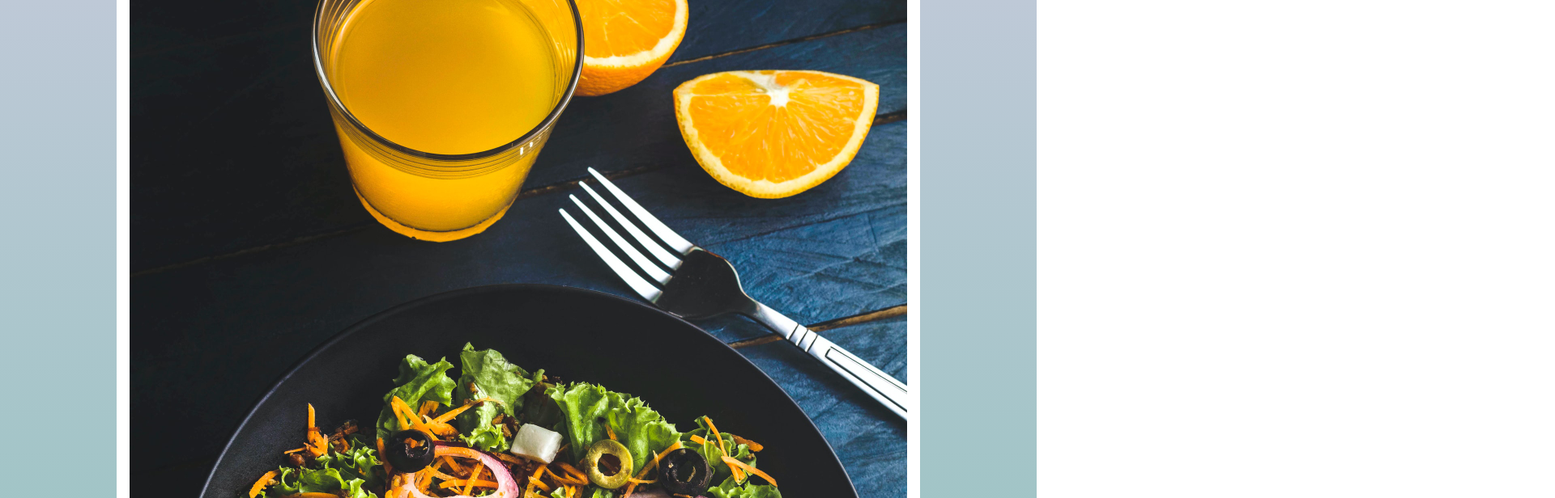
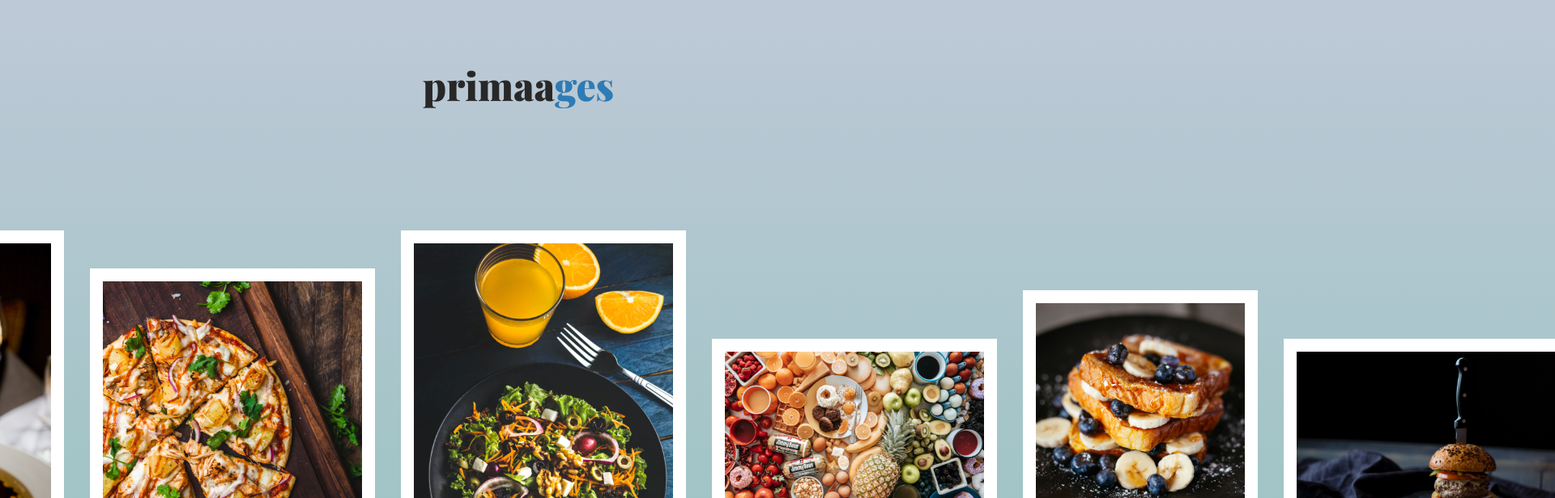
Before and after one commit to BoogieMonsta/primaages-front, an Angular app: page /gallery in a window 1280 px wide. Shown: the top 616 px of the page at 81% size, 1920 px wide, since content can reach past the window. Built offline with nearby package versions, Linux system fonts and the light colour scheme.

Commit message:
gallery scroll WIP

```diff
--- a/package.json
+++ b/package.json
@@ -11,6 +11,7 @@
   "private": true,
   "dependencies": {
     "@angular/animations": "^14.0.0",
+    "@angular/cdk": "^14.0.4",
     "@angular/common": "^14.0.0",
     "@angular/compiler": "^14.0.0",
     "@angular/core": "^14.0.0",
--- a/src/app/components/gallery/gallery.component.html
+++ b/src/app/components/gallery/gallery.component.html
@@ -3,7 +3,7 @@
   <div *ngFor="let image of images" class="img-wrapper">
     <img
       src="{{ image.image }}"
-      width="{{ image.metadata.width }}"
+      width="{{ image.metadata.width / 3 }}"
       alt="food-photo"
     />
   </div>
--- a/src/app/components/gallery/gallery.component.scss
+++ b/src/app/components/gallery/gallery.component.scss
@@ -1,3 +1,9 @@
+#gallery-container {
+  padding-top: 100px;
+  display: flex;
+  align-items: center;
+}
+
 .img-wrapper {
   padding: 1em;
   margin: 1em;
--- a/src/app/components/title/title.component.scss
+++ b/src/app/components/title/title.component.scss
@@ -3,6 +3,6 @@
 }
 
 #title {
-  transform: translateY(-80px);
   font-size: 3em;
+  padding-top: 33px;
 }
--- a/src/styles.scss
+++ b/src/styles.scss
@@ -1,6 +1,5 @@
 @import url("https://fonts.googleapis.com/css2?family=Playfair+Display:wght@400;900&display=swap");
 body {
-  //   background: rgb(222, 228, 235);
   background: linear-gradient(rgb(190, 201, 215), rgb(152, 195, 193));
   font-family: "Playfair Display", serif;
   color: rgb(40, 40, 40);
@@ -14,7 +13,7 @@ body {
   display: flex;
   flex-direction: column;
   align-items: center;
-  justify-content: center;
+  // justify-content: center;
 }
 
 a {
```
Also changed, not shown: src/app/app.module.ts (+6 -1 lines), 1 other file (tests, documents, lock files or other folders).
